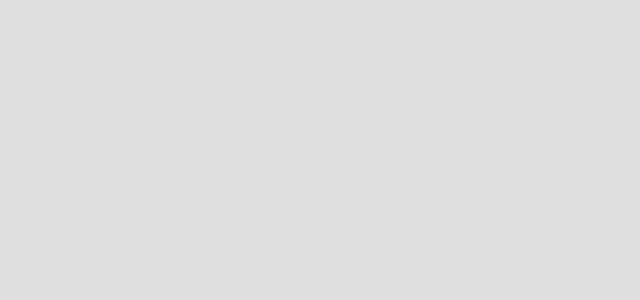
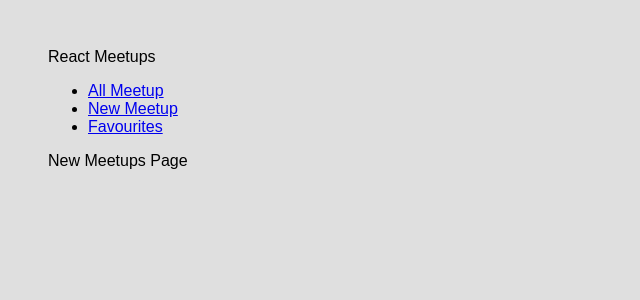
Before and after one commit to atuljha381/React-Udemy, a React (Create React App) app: page /new in a window 1280 px wide. Shown: the top 300 px of the page, without its empty margins (0-640 px from the left). Built offline with nearby package versions, Linux system fonts and the light colour scheme.

Commit message:
Routing and Linking Done

```diff
--- a/src/App.js
+++ b/src/App.js
@@ -1,7 +1,23 @@
+import { Route, Switch } from 'react-router-dom'
+import AllMeetups from './Pages/AllMeetups';
+import NewMeetups from './Pages/NewMeetups';
+import Favourites from './Pages/Favourites';
+import MainNavigation from './Components/Layout/MainNavigation';
 function App() {
   return (
     <>
-
+      <MainNavigation />
+      <Switch>
+        <Route path='/' exact>
+          <AllMeetups />
+        </Route>
+        <Route path='/new'>
+          <NewMeetups />
+        </Route>
+        <Route path='/fav'>
+          <Favourites />
+        </Route>
+      </Switch>
 
     </>
   );
--- /dev/null
+++ b/src/Components/Layout/MainNavigation.js
@@ -0,0 +1,23 @@
+import React from 'react'
+import { Link } from 'react-router-dom'
+
+export default function MainNavigation() {
+    return (
+        <header>
+            <div>React Meetups</div>
+            <nav>
+                <ul>
+                    <li>
+                        <Link to='/'>All Meetup</Link>
+                    </li>
+                    <li>
+                        <Link to='/new'>New Meetup</Link>
+                    </li>
+                    <li>
+                        <Link to='/fav'>Favourites</Link>
+                    </li>
+                </ul>
+            </nav>
+        </header>
+    )
+}
--- /dev/null
+++ b/src/Pages/AllMeetups.js
@@ -0,0 +1,9 @@
+import React from 'react'
+
+export default function AllMeetups() {
+    return (
+        <div>
+            All Meetups page
+        </div>
+    )
+}
--- /dev/null
+++ b/src/Pages/Favourites.js
@@ -0,0 +1,9 @@
+import React from 'react'
+
+export default function Favourites() {
+  return (
+    <div>
+      Favourites Page
+    </div>
+  )
+}
--- /dev/null
+++ b/src/Pages/NewMeetups.js
@@ -0,0 +1,9 @@
+import React from 'react'
+
+export default function NewMeetups() {
+  return (
+    <div>
+      New Meetups Page
+    </div>
+  )
+}
--- a/src/index.js
+++ b/src/index.js
@@ -2,11 +2,14 @@ import React from 'react';
 import ReactDOM from 'react-dom/client';
 import './index.css';
 import App from './App';
+import { BrowserRouter } from 'react-router-dom'
 
 
 const root = ReactDOM.createRoot(document.getElementById('root'));
 root.render(
   <React.StrictMode>
-    <App />
+    <BrowserRouter>
+      <App />
+    </BrowserRouter>
   </React.StrictMode>
 );
```
